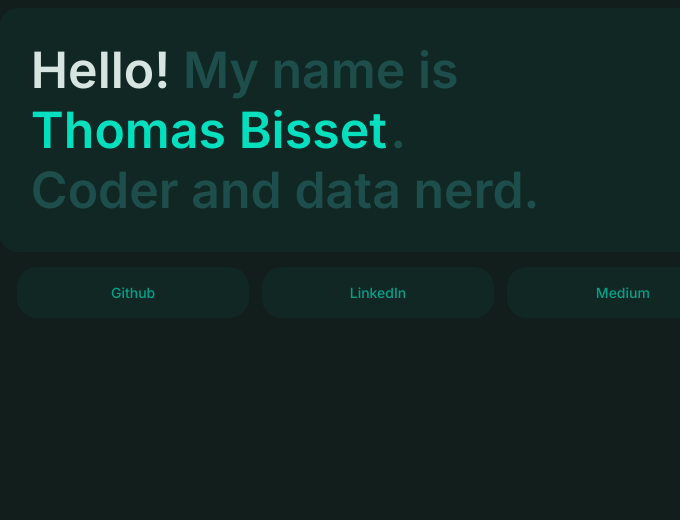
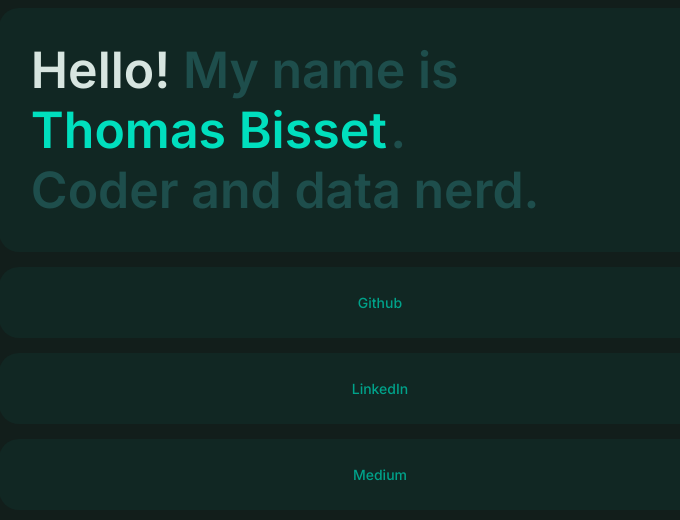
Before and after one commit to ThomasBisset/thomasbisset.github.io, a plain HTML site: page index.html in a window 1280 px wide. Shown: the whole page, without its empty margins (262-942 px from the left). Drawn offline with Linux system fonts and the light colour scheme.

Commit message:
style changes

```diff
--- a/style2.css
+++ b/style2.css
@@ -15,8 +15,6 @@ body {
 
 .navbar {
     text-align: center;
-    padding-top: 10px;
-    padding-bottom: 10px;
 }
 
 .box112723 {
@@ -50,19 +48,19 @@ body {
 a.navlink {
     color: #00a28a;
     background-color: #112723;
-    width: 30%;
+    width: 100%;
     border: 2px solid transparent;
     border-radius: 20px;
     font-size: 14px;
-    margin-left: 5px;
-    margin-right: 5px;
-    padding-top: 15px;
-    padding-bottom: 15px;
+    margin-top: 15px;
+    margin-bottom: 15px;
+    padding-top: 25px;
+    padding-bottom: 25px;
     font-weight: 500;
     text-decoration: none;
     transition-duration: 0.4s;
-    display: inline-block;
     vertical-align: middle;
+    display: block;
 }
 
 a.navlink:hover {
```
